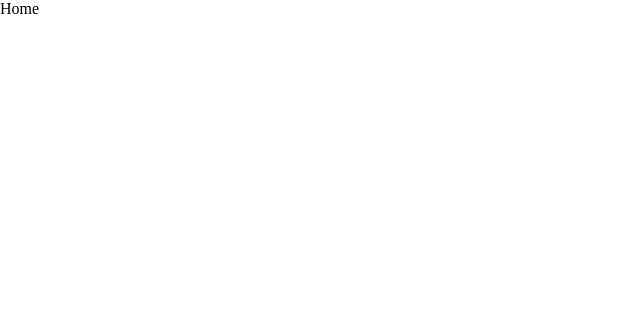
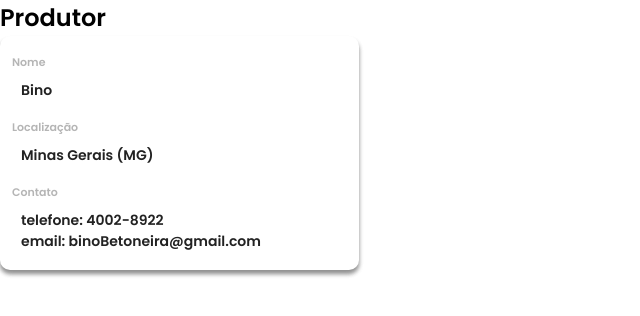
Before and after one commit to wesleydcm/iRoca, a React (Create React App) app: page / in a window 1280 px wide. Shown: the top 316 px of the page, without its empty margins (0-640 px from the left). Built offline with nearby package versions, Linux system fonts and the light colour scheme.

Commit message:
feat: card with all the information, except the starts

```diff
--- /dev/null
+++ b/src/Components/Producer_Cart/mobile/index.tsx
@@ -0,0 +1,30 @@
+import { Container, Card } from "../../../styles/producer_cart_styles";
+
+const ProducerCart = () => {
+  return (
+    <Container>
+      <div>Produtor</div>
+      <Card>
+        <div className="information">
+          <div className="name">
+            <h3>Nome</h3>
+            <p>Bino</p>
+          </div>
+          <div className="localization">
+            <h3>Localização</h3>
+            <p>Minas Gerais (MG)</p>
+          </div>
+          <div className="localization">
+            <h3>Contato</h3>
+            <div className="contact">
+              <p>telefone: 4002-8922</p>
+              <p>email: binoBetoneira@gmail.com</p>
+            </div>
+          </div>
+        </div>
+      </Card>
+    </Container>
+  );
+};
+
+export default ProducerCart;
--- a/src/routes/router.tsx
+++ b/src/routes/router.tsx
@@ -1,10 +1,12 @@
 import { Route, Switch } from "react-router";
+import ProducerCart from "../Components/Producer_Cart/mobile";
 
 const RouterComponent = () => {
   return (
     <Switch>
       <Route exact path="/">
-        <div>Home</div>
+        {/* <div>Home</div> */}
+        <ProducerCart />
       </Route>
 
       <Route exact path="/login">
--- /dev/null
+++ b/src/styles/producer_cart_styles.ts
@@ -0,0 +1,58 @@
+import styled from "styled-components";
+
+export const Container = styled.div`
+  width: 359px;
+  height: 234px;
+
+  div {
+    font-family: var(--Poppins);
+    font-style: normal;
+    font-weight: 600;
+    font-size: 24px;
+    line-height: 36px;
+  }
+`;
+
+export const Card = styled.div`
+  background: #ffffff;
+  box-shadow: 0px 4px 4px rgba(0, 0, 0, 0.25), 0px 4px 4px rgba(0, 0, 0, 0.25);
+  border-radius: 10px;
+  width: 100%;
+  height: 100%;
+
+  .information {
+    display: flex;
+    flex-direction: column;
+    justify-content: space-evenly;
+    height: 100%;
+  }
+
+  .contact {
+    padding-top: 10px;
+  }
+
+  .contact p {
+    padding: 0;
+  }
+
+  h3 {
+    font-family: var(--Poppins);
+    color: var(--gray300);
+    font-style: normal;
+    font-weight: 600;
+    font-size: 11px;
+    line-height: 16px;
+    margin-left: 12px;
+  }
+
+  p {
+    font-family: var(--Poppins);
+    color: var(--gray900);
+    font-style: normal;
+    font-weight: 600;
+    font-size: 14px;
+    line-height: 21px;
+    margin-left: 21px;
+    padding-top: 10px;
+  }
+`;
```
Also changed, not shown: src/Components/Producer_Cart/desktop/index.tsx (added), 1 other file (tests, documents, lock files or other folders).
